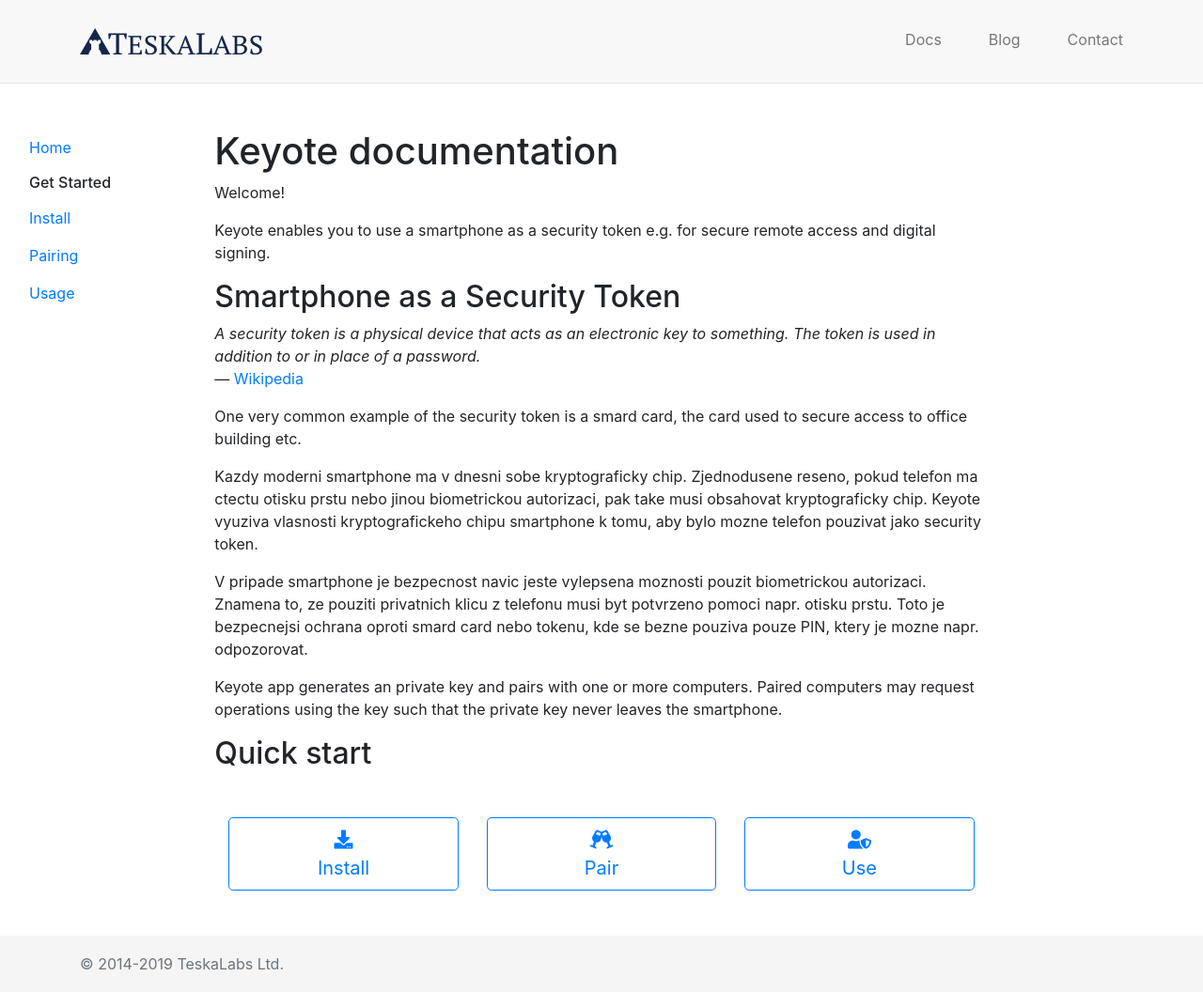
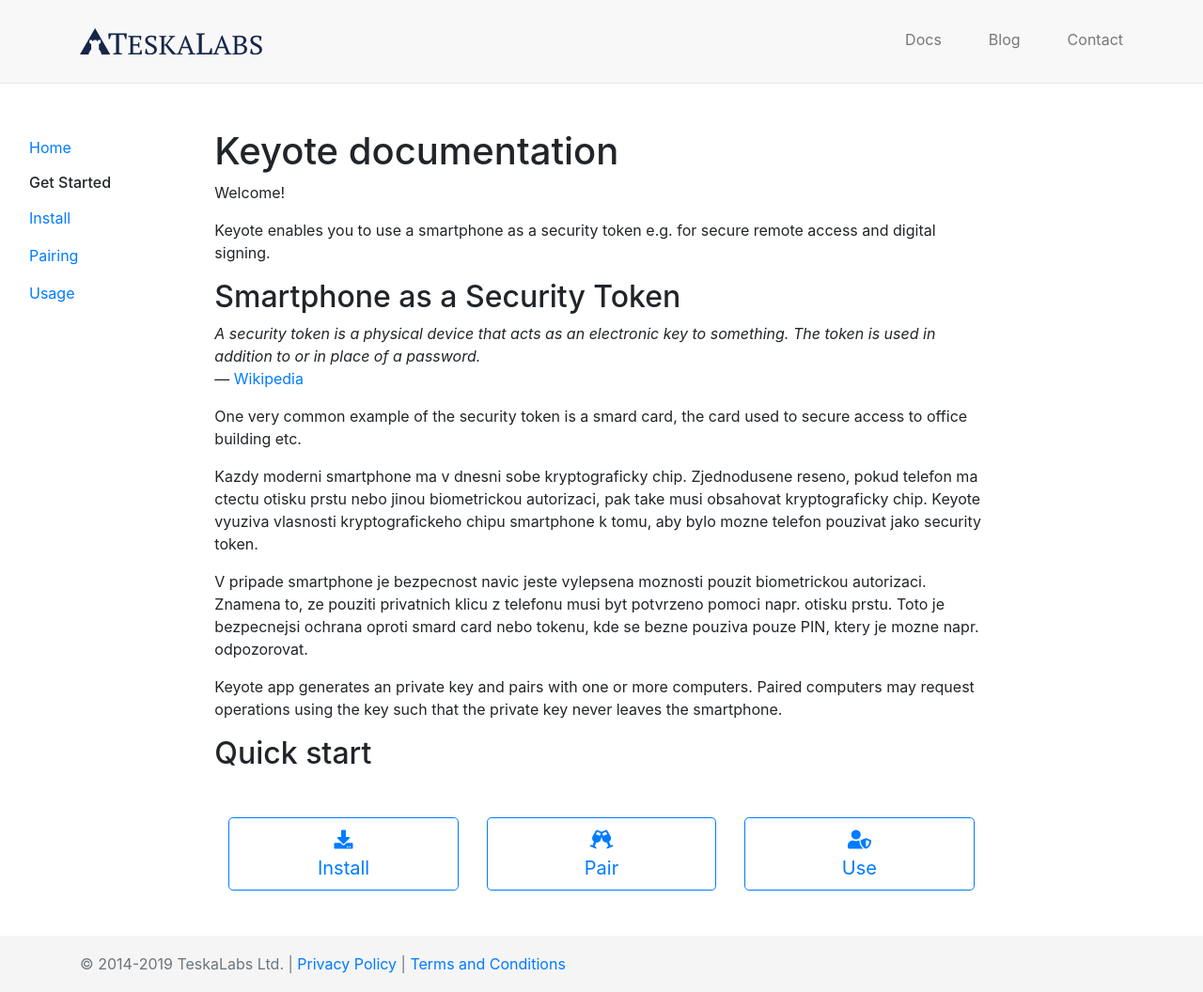
Before and after one commit to TeskaLabs/Keyote-Docs, a Jekyll site: the page built from index.md, in a window 1280 px wide. Shown: the whole page at 94% size. Built offline with Jekyll 4.4.1, drawn with Linux system fonts in a browser that asks for light colours; nearby versions of some CDN libraries.

Commit message:
Add legal links to footer.

```diff
--- a/_layouts/default.html
+++ b/_layouts/default.html
@@ -57,8 +57,10 @@
     <footer class="footer">
       <div class="container">
         <div class="row">
-          <div class="col-md-4">
+          <div class="col-md-12">
             <span class="text-muted">© 2014-2019 TeskaLabs Ltd.</span>
+            <span class="text-muted"> | <a href="/legal/privacy-policy">Privacy Policy</a></span>
+            <span class="text-muted"> | <a href="/legal/terms-and-conditions">Terms and Conditions</a></span>
           </div>
         </div>
       </div>
```
